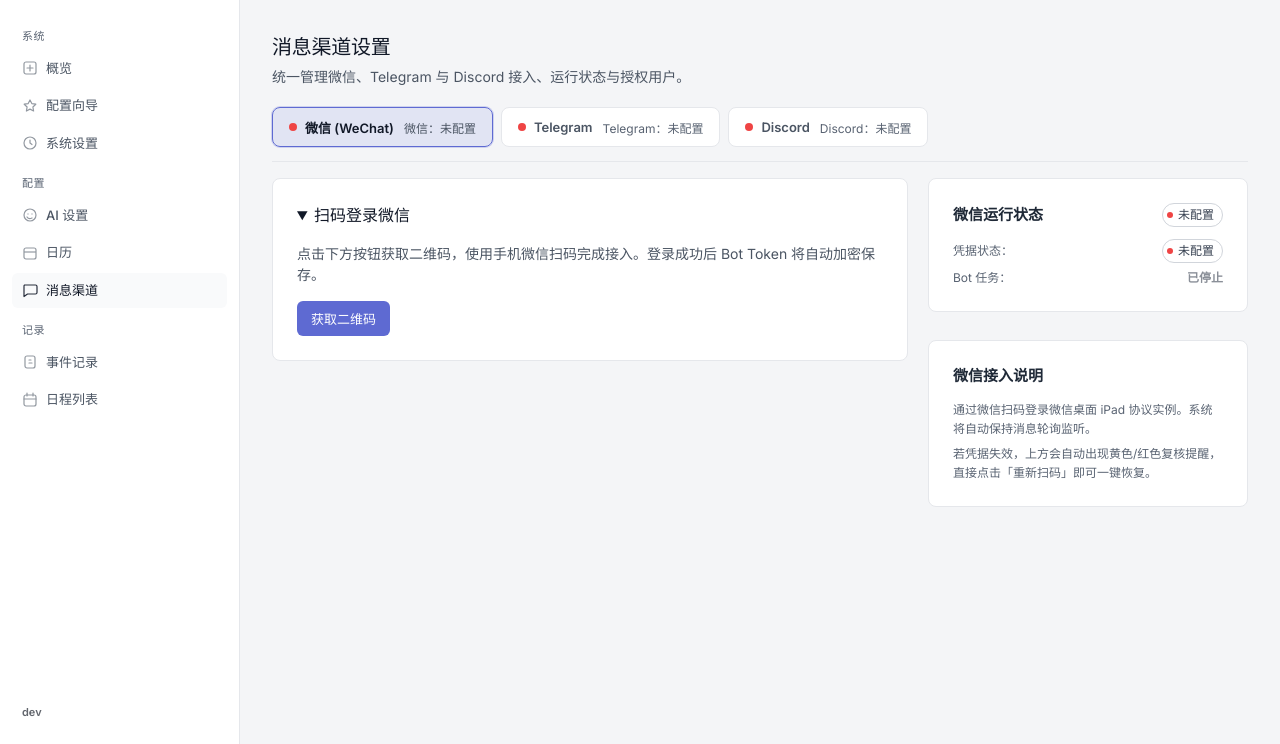
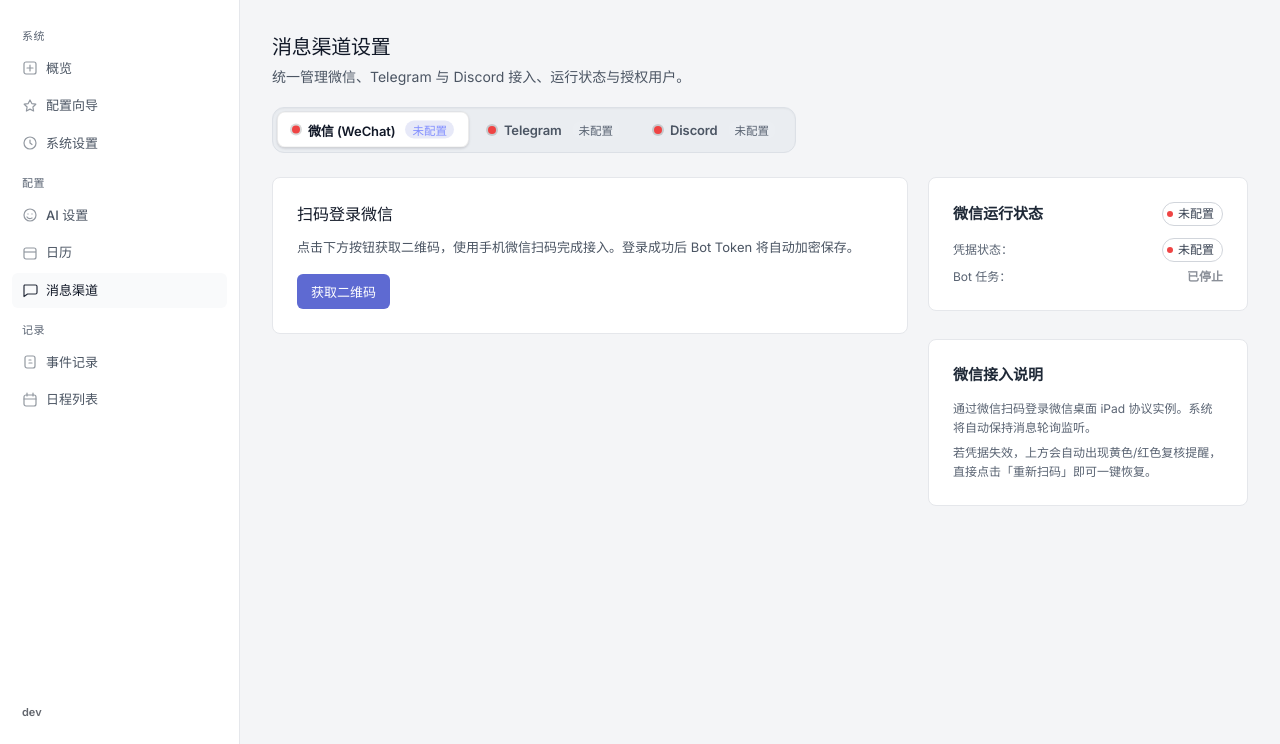
Before and after one commit to j2st1n/ai-calendar-assistant, a FastAPI app: page /console/channels in a window 1280 px wide. Shown: the part 56-800 px from the top of the page. Run offline with FastAPI, Linux system fonts and the light colour scheme; the visitor is signed in with stand-in values (Sample User, id 1); some libraries are stand-ins or nearby versions.

Commit message:
fix: polish channels ui with segmented control tabs, deduplicate labels and update readme

```diff
--- a/app/web/static/styles.css
+++ b/app/web/static/styles.css
@@ -1132,65 +1132,165 @@ a:hover { color: var(--link-hover); }
   border-color: var(--border-strong);
 }
 
-/* ── Unified Channel Tabs & Pills (/console/channels) ── */
-.channel-tabs {
-  display: flex;
+/* ── Modern Segmented Control Channel Tabs (/console/channels) ── */
+.channel-tabs,
+.channel-tabs.channel-pills {
+  display: inline-flex;
   flex-wrap: wrap;
-  gap: 10px;
-  border-bottom: 1px solid var(--border-base);
-  padding-bottom: 14px;
-  margin-bottom: 20px;
+  align-items: center;
+  gap: 4px;
+  padding: 4px;
+  background: rgba(255, 255, 255, 0.035);
+  border: 1px solid var(--border-base);
+  border-radius: 12px;
+  margin-bottom: 24px;
+  max-width: 100%;
+  box-sizing: border-box;
+  box-shadow: inset 0 1px 2px rgba(0, 0, 0, 0.2);
 }
-.channel-tab {
-  background: var(--bg-card);
-  border: 1px solid var(--border-base);
+
+html[data-theme="light"] .channel-tabs,
+html[data-theme="light"] .channel-tabs.channel-pills {
+  background: #eaedf1;
+  border-color: #dce0e6;
+  box-shadow: inset 0 1px 2px rgba(0, 0, 0, 0.04);
+}
+
+@media (prefers-color-scheme: light) {
+  html[data-theme="auto"] .channel-tabs,
+  html[data-theme="auto"] .channel-tabs.channel-pills {
+    background: #eaedf1;
+    border-color: #dce0e6;
+    box-shadow: inset 0 1px 2px rgba(0, 0, 0, 0.04);
+  }
+}
+
+@media (prefers-color-scheme: dark) {
+  html[data-theme="auto"] .channel-tabs,
+  html[data-theme="auto"] .channel-tabs.channel-pills {
+    background: rgba(255, 255, 255, 0.035);
+    border-color: var(--border-base);
+    box-shadow: inset 0 1px 2px rgba(0, 0, 0, 0.2);
+  }
+}
+
+.channel-tab,
+.channel-tab.channel-pill {
+  position: relative;
+  background: transparent;
+  border: 1px solid transparent;
   border-radius: 8px;
   color: var(--text-secondary);
-  padding: 8px 16px;
+  padding: 7px 14px;
   font-size: 13px;
-  font-weight: 550;
+  font-weight: 500;
   cursor: pointer;
   text-decoration: none;
-  transition: all 0.15s ease;
+  transition: all 0.18s cubic-bezier(0.16, 1, 0.3, 1);
   display: inline-flex;
   align-items: center;
   gap: 8px;
-  min-height: 40px;
+  min-height: 36px;
+  box-sizing: border-box;
+  user-select: none;
+  -webkit-user-select: none;
 }
-.channel-tab:hover {
-  background: var(--bg-card-hover);
-  border-color: var(--border-strong);
+
+.channel-tab:hover:not(.active) {
+  background: rgba(255, 255, 255, 0.05);
   color: var(--text-primary);
 }
+
+html[data-theme="light"] .channel-tab:hover:not(.active) {
+  background: rgba(255, 255, 255, 0.65);
+  color: var(--text-primary);
+}
+
 .channel-tab.active {
-  border-color: #5e6ad2;
-  background: rgba(94, 106, 210, 0.12);
+  background: #1c1f24;
+  border-color: rgba(255, 255, 255, 0.12);
   color: var(--text-primary);
-  box-shadow: 0 0 0 1px rgba(94, 106, 210, 0.25);
+  font-weight: 600;
+  box-shadow: 0 1px 3px rgba(0, 0, 0, 0.45), 0 0 0 1px rgba(255, 255, 255, 0.05), 0 2px 5px rgba(0, 0, 0, 0.25);
+  transform: translateY(-0.5px);
 }
+
+html[data-theme="light"] .channel-tab.active {
+  background: #ffffff;
+  border-color: rgba(0, 0, 0, 0.08);
+  color: var(--text-primary);
+  box-shadow: 0 1px 3px rgba(16, 24, 40, 0.1), 0 1px 2px rgba(16, 24, 40, 0.06);
+  transform: translateY(-0.5px);
+}
+
+@media (prefers-color-scheme: light) {
+  html[data-theme="auto"] .channel-tab:hover:not(.active) {
+    background: rgba(255, 255, 255, 0.65);
+    color: var(--text-primary);
+  }
+  html[data-theme="auto"] .channel-tab.active {
+    background: #ffffff;
+    border-color: rgba(0, 0, 0, 0.08);
+    color: var(--text-primary);
+    box-shadow: 0 1px 3px rgba(16, 24, 40, 0.1), 0 1px 2px rgba(16, 24, 40, 0.06);
+    transform: translateY(-0.5px);
+  }
+}
+
+@media (prefers-color-scheme: dark) {
+  html[data-theme="auto"] .channel-tab:hover:not(.active) {
+    background: rgba(255, 255, 255, 0.05);
+    color: var(--text-primary);
+  }
+  html[data-theme="auto"] .channel-tab.active {
+    background: #1c1f24;
+    border-color: rgba(255, 255, 255, 0.12);
+    color: var(--text-primary);
+    box-shadow: 0 1px 3px rgba(0, 0, 0, 0.45), 0 0 0 1px rgba(255, 255, 255, 0.05), 0 2px 5px rgba(0, 0, 0, 0.25);
+    transform: translateY(-0.5px);
+  }
+}
+
 .channel-tab .dot {
   width: 8px;
   height: 8px;
   border-radius: 50%;
   flex-shrink: 0;
+  box-shadow: 0 0 0 2px rgba(0, 0, 0, 0.15);
 }
+
 .channel-tab-title {
   font-weight: 600;
+  letter-spacing: -0.01em;
 }
+
 .channel-tab-badge {
-  font-size: 12px;
+  font-size: 11.5px;
   color: var(--text-muted);
-  font-weight: 400;
+  font-weight: 450;
   margin-left: 2px;
+  padding: 1px 7px;
+  border-radius: 9999px;
+  background: rgba(255, 255, 255, 0.04);
+  transition: all 0.15s ease;
 }
+
+html[data-theme="light"] .channel-tab-badge {
+  background: rgba(0, 0, 0, 0.04);
+}
+
 .channel-tab.active .channel-tab-badge {
-  color: var(--text-secondary);
+  background: rgba(94, 106, 210, 0.15);
+  color: #828fff;
 }
+
+html[data-theme="light"] .channel-tab.active .channel-tab-badge {
+  background: rgba(79, 70, 229, 0.08);
+  color: #4f46e5;
+}
+
 .channel-pills {
-  display: flex;
-  flex-wrap: wrap;
-  gap: 8px;
-  margin-bottom: 16px;
+  display: inline-flex;
 }
 .channel-pill {
   display: inline-flex;
--- a/app/web/templates/channels.html
+++ b/app/web/templates/channels.html
@@ -11,17 +11,17 @@
   <button type="button" role="tab" class="channel-tab channel-pill {% if active_tab == 'wechat' %}active{% endif %}" id="tab-btn-wechat" aria-controls="panel-wechat" aria-selected="{% if active_tab == 'wechat' %}true{% else %}false{% endif %}" onclick="switchChannelTab('wechat')">
     <span class="dot {% if wechat_state == 'polling' %}dot-success{% elif wechat_state in ('retrying', 'paused', 'starting') %}dot-warning{% elif wechat_configured %}dot-muted{% else %}dot-error{% endif %}" id="pill-dot-wechat"></span>
     <span class="channel-tab-title">微信 (WeChat)</span>
-    <span class="channel-tab-badge" id="pill-text-wechat">微信：{{ wechat_state_label if wechat_configured else '未配置' }}</span>
+    <span class="channel-tab-badge" id="pill-text-wechat">{{ wechat_state_label if wechat_configured else '未配置' }}</span>
   </button>
   <button type="button" role="tab" class="channel-tab channel-pill {% if active_tab == 'telegram' %}active{% endif %}" id="tab-btn-telegram" aria-controls="panel-telegram" aria-selected="{% if active_tab == 'telegram' %}true{% else %}false{% endif %}" onclick="switchChannelTab('telegram')">
     <span class="dot {% if bot_running %}dot-success{% elif bot_token_set %}dot-muted{% else %}dot-error{% endif %}" id="pill-dot-telegram"></span>
     <span class="channel-tab-title">Telegram</span>
-    <span class="channel-tab-badge" id="pill-text-telegram">Telegram：{% if bot_running %}运行中（{{ allowed_users|length }}人）{% elif bot_token_set %}未启动{% else %}未配置{% endif %}</span>
+    <span class="channel-tab-badge" id="pill-text-telegram">{% if bot_running %}运行中（{{ allowed_users|length }}人）{% elif bot_token_set %}未启动{% else %}未配置{% endif %}</span>
   </button>
   <button type="button" role="tab" class="channel-tab channel-pill {% if active_tab == 'discord' %}active{% endif %}" id="tab-btn-discord" aria-controls="panel-discord" aria-selected="{% if active_tab == 'discord' %}true{% else %}false{% endif %}" onclick="switchChannelTab('discord')">
     <span class="dot {% if discord_bot_running %}dot-success{% elif discord_token_set %}dot-muted{% else %}dot-error{% endif %}" id="pill-dot-discord"></span>
     <span class="channel-tab-title">Discord</span>
-    <span class="channel-tab-badge" id="pill-text-discord">Discord：{% if discord_bot_running %}运行中（{{ discord_allowed_users|length }}人）{% elif discord_token_set %}未启动{% else %}未配置{% endif %}</span>
+    <span class="channel-tab-badge" id="pill-text-discord">{% if discord_bot_running %}运行中（{{ discord_allowed_users|length }}人）{% elif discord_token_set %}未启动{% else %}未配置{% endif %}</span>
   </button>
 </div>
 
@@ -37,21 +37,26 @@
   {% set needs_login = wechat_current_error and wechat_current_error.category == 'stale_token' %}
   <div id="wechat-recovery" class="alert error" {% if not needs_login %}hidden{% endif %} role="status">
     <strong>微信会话需要重新验证</strong><p>服务报告登录凭据失效，当前会话可能处于冷却中。重新扫码登录后再检查连接状态。</p>
-    <a class="button-link" href="#wechat-login" onclick="document.getElementById('wechat-login').open=true">重新扫码登录</a>
+    <a class="button-link" href="#wechat-login" onclick="var el=document.getElementById('wechat-login');if(el&&el.scrollIntoView){el.scrollIntoView({behavior:'smooth'});}">重新扫码登录</a>
   </div>
 
   <div class="settings-layout">
     <!-- 左栏：微信配置与扫码接入 -->
     <div class="settings-main stack">
-      <details class="card settings-disclosure" id="wechat-login" {% if not wechat_configured or needs_login %}open{% endif %}>
-        <summary>{{ "重新登录或更换账号" if wechat_configured else "扫码登录微信" }}</summary>
-        <p class="muted" style="margin-bottom:16px;">点击下方按钮获取二维码，使用手机微信扫码完成接入。登录成功后 Bot Token 将自动加密保存。</p>
+      <div class="card stack" id="wechat-login">
+        <div style="display:flex;align-items:center;justify-content:space-between;gap:8px;">
+          <h3 style="margin:0;font-size:16px;">{{ "重新登录或更换账号" if wechat_configured else "扫码登录微信" }}</h3>
+          {% if wechat_configured %}
+          <span class="status-badge"><span class="dot dot-success"></span>已接入</span>
+          {% endif %}
+        </div>
+        <p class="muted" style="margin:0;font-size:13px;">点击下方按钮获取二维码，使用手机微信扫码完成接入。登录成功后 Bot Token 将自动加密保存。</p>
 
-        <div id="qr-step-1">
+        <div id="qr-step-1" style="margin-top:4px;">
           <button type="button" id="btn-fetch-qr" onclick="fetchQR()">获取二维码</button>
         </div>
 
-        <div id="qr-step-2" style="display:none;margin-top:16px;">
+        <div id="qr-step-2" style="display:none;margin-top:12px;">
           <div style="margin-bottom:12px;">
             <span class="muted" style="font-size:12px;">QR 码有效期内请尽快扫码</span>
           </div>
@@ -65,14 +70,14 @@
           </div>
         </div>
 
-        <div id="qr-step-3" style="display:none;margin-top:16px;">
+        <div id="qr-step-3" style="display:none;margin-top:12px;">
           <span class="status-badge"><span class="dot dot-success"></span>登录成功！Bot Token 已保存。</span>
         </div>
 
-        <div id="qr-error" style="display:none;margin-top:16px;">
+        <div id="qr-error" style="display:none;margin-top:12px;">
           <p class="alert error" id="qr-error-msg"></p>
         </div>
-      </details>
+      </div>
 
       {% if wechat_configured %}
       <details class="card danger-zone settings-disclosure"><summary>清除登录凭据</summary>
@@ -605,7 +610,7 @@
       pillDot.className = 'dot ' + dotClass;
     }
     if (pillText) {
-      pillText.textContent = '微信：' + (d.configured ? (d.state_label || '在线') : '未配置');
+      pillText.textContent = d.configured ? (d.state_label || '在线') : '未配置';
     }
 
     setTimedRow('wechat-last-poll-row', 'wechat-last-poll', d.last_poll_success_at);
```
Also changed, not shown: tests/test_channels_routes.py (+115 -1 lines), tests/test_extractor_p0.py (+6 -4 lines), README.md.
